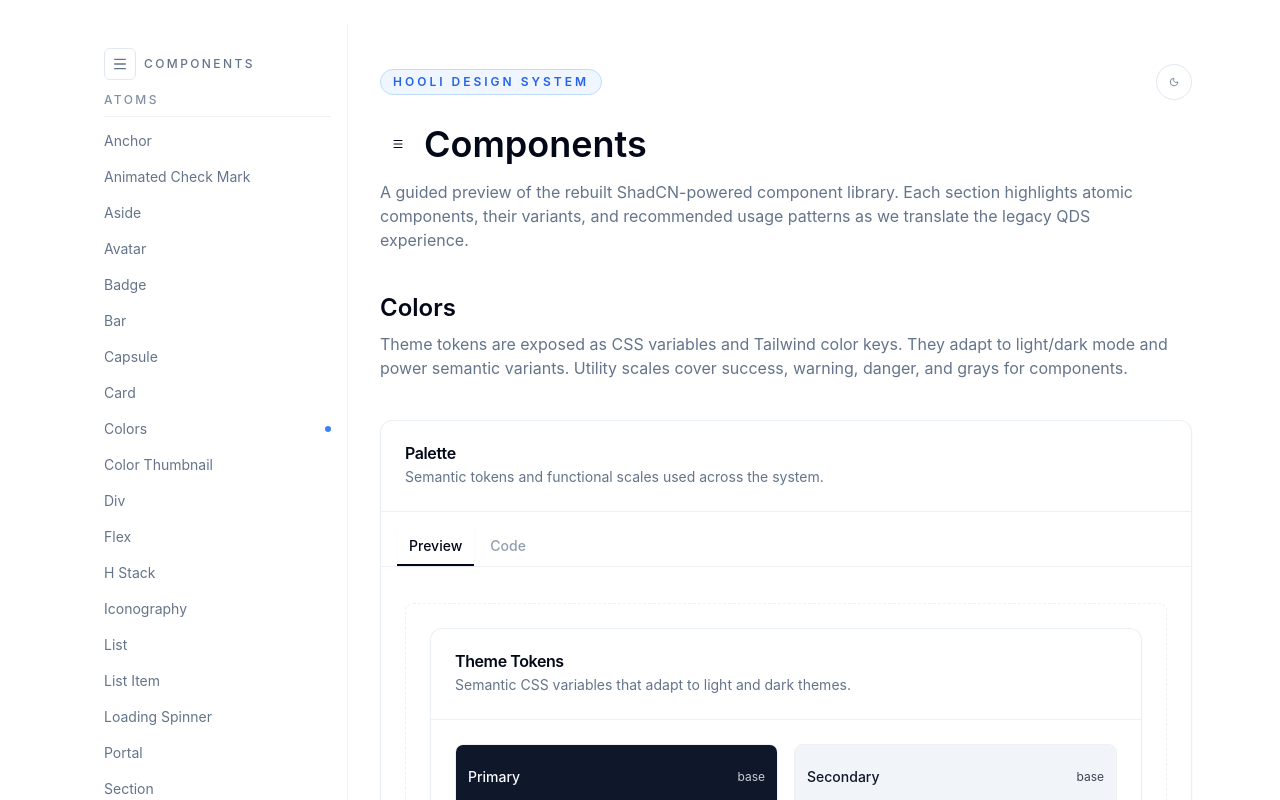
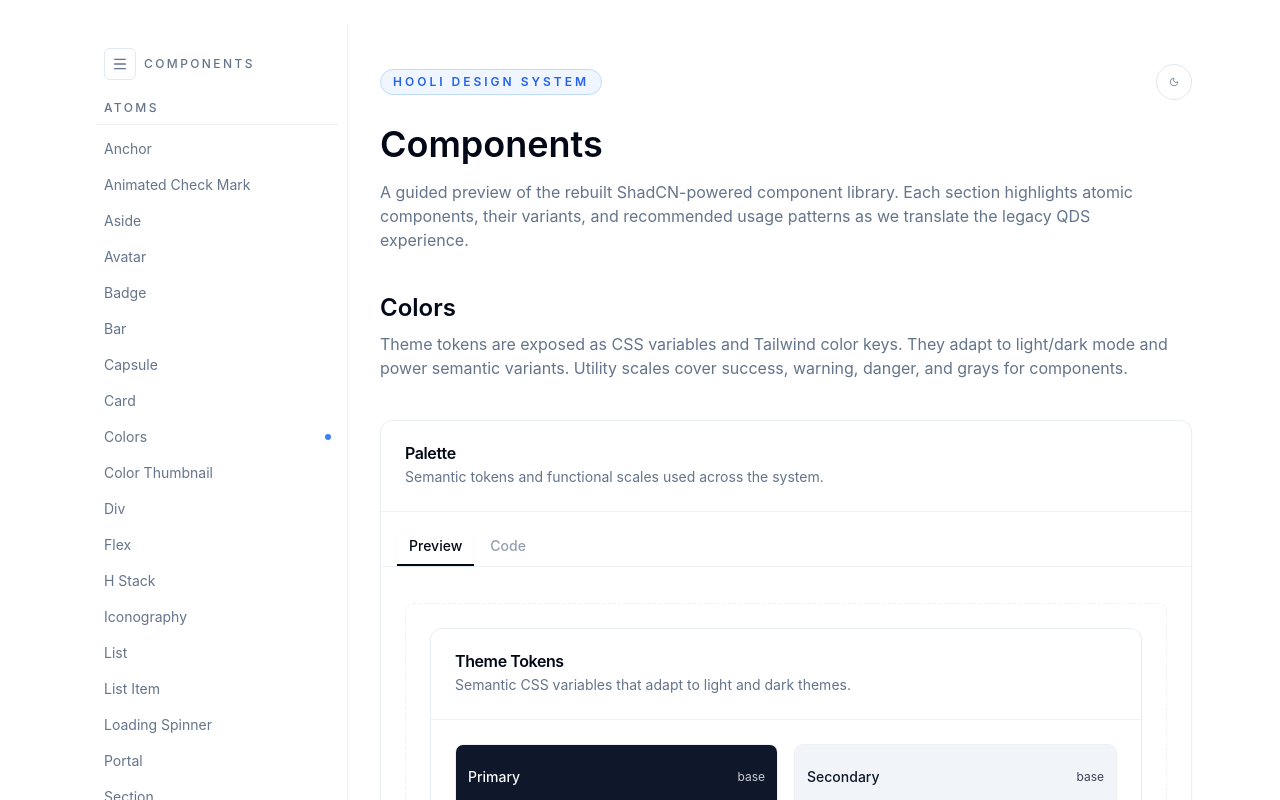
Before and after one commit to misterkolton/hooli-design-system, a React (Vite) app: page / in a window 1280 px wide. Shown: the top 800 px of the page. Built offline with nearby package versions, Linux system fonts and the light colour scheme.

Commit message:
refactor: made the sidebar labels sticky so user has a quick referece to where they are while navigating

```diff
--- a/src/App.tsx
+++ b/src/App.tsx
@@ -16,7 +16,6 @@ import { Card, CardContent, CardDescription, CardFooter, CardHeader, CardTitle }
 import { ColorsDocs } from '@/components/docs/colors'
 import { Bell } from 'lucide-react'
 import { ToastProvider } from '@/components/ui/toast'
-import { Menu, X } from 'lucide-react'
 
 const buttonVariantsPreview = (
   <div className="flex flex-wrap gap-3">
@@ -358,19 +357,6 @@ export default function App() {
             </div>
             <div className="space-y-4">
               <div className="flex items-center gap-2">
-                <Button
-                  variant="ghost"
-                  size="sm"
-                  className="h-9 w-9 rounded-full"
-                  aria-label={sidebarOpen ? 'Close navigation' : 'Open navigation'}
-                  onClick={() => setSidebarOpen((o) => !o)}
-                >
-                  {sidebarOpen ? (
-                    <X className="h-4 w-4" aria-hidden="true" />
-                  ) : (
-                    <Menu className="h-4 w-4" aria-hidden="true" />
-                  )}
-                </Button>
                 <h1 className="text-3xl font-semibold text-foreground md:text-4xl">
                   Components
                 </h1>
--- a/src/components/docs/sidebar.tsx
+++ b/src/components/docs/sidebar.tsx
@@ -61,14 +61,19 @@ export const DocsSidebar: React.FC<DocsSidebarProps> = ({
       </div>
       {!collapsed && (
         <ScrollArea className={cn('px-2 pb-6', inDrawer ? 'h-[calc(100svh-3.25rem)]' : 'h-[calc(100svh-3.25rem)]')}>
-          <nav className="space-y-5">
+          <nav className="space-y-6">
             {SIDEBAR_SECTIONS.map((section) => (
-              <div key={section.title} className="space-y-2">
-                <div className="px-2 text-xs font-medium uppercase tracking-[0.2em] text-muted-foreground/80">
-                  {section.title}
+              <div key={section.title} className="relative">
+                {/* Sticky section header */}
+                <div className={cn(
+                  'sticky top-0 z-10 border-b border-border/60 bg-background px-0',
+                )}>
+                  <div className="px-2 py-2 text-xs font-medium uppercase tracking-[0.2em] text-muted-foreground">
+                    {section.title}
+                  </div>
                 </div>
-                <div className="mx-2 h-px bg-border/60" />
-                <div className="space-y-1">
+                {/* Section links */}
+                <div className="space-y-1 px-0 py-2">
                   {section.items.map((item) => (
                     <SidebarLink
                       key={item.slug}
```
